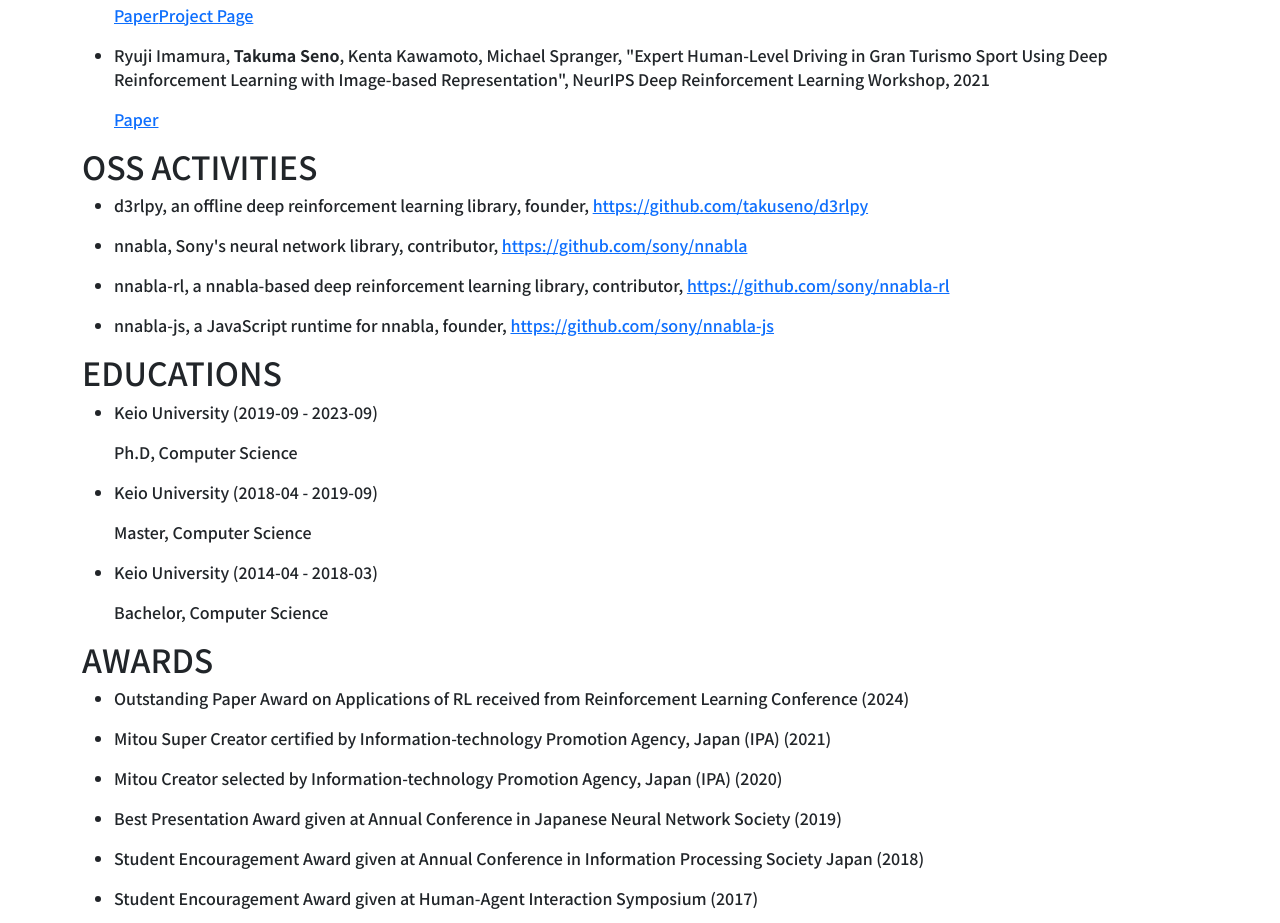
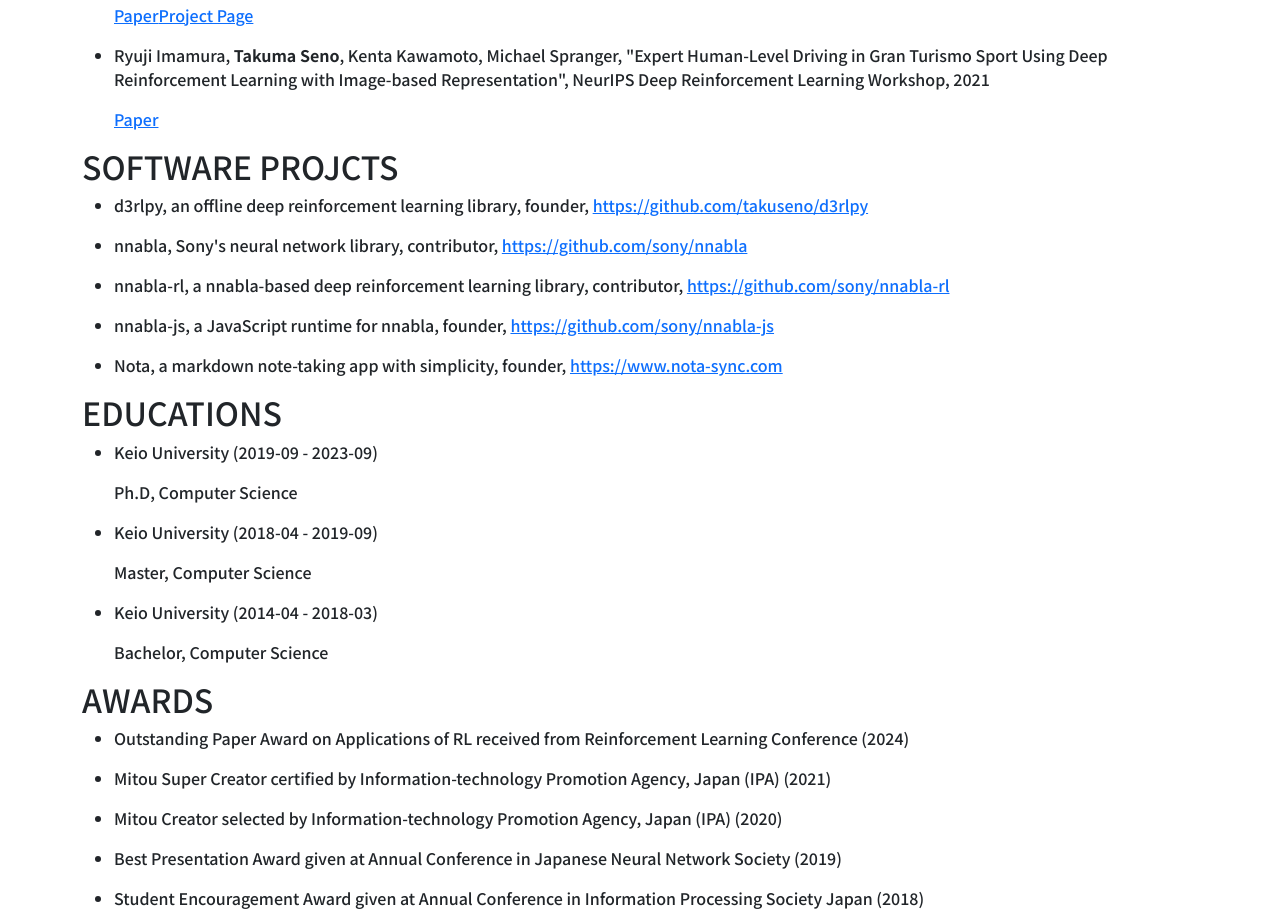
Before and after one commit to takuseno/takuseno.github.io, a Gatsby site: page / in a window 1280 px wide. Shown: the part 2646-3569 px from the top of the page. Built offline with nearby package versions, Linux system fonts and the light colour scheme; Gatsby itself is replaced by a stand-in of ours.

Commit message:
Add nota

```diff
--- a/package.json
+++ b/package.json
@@ -13,7 +13,7 @@
     "build": "gatsby build",
     "serve": "gatsby serve",
     "clean": "gatsby clean",
-    "deploy": "gatsby build && gh-pages -d public -b public"
+    "deploy": "NODE_OPTIONS=--openssl-legacy-provider gatsby build && gh-pages -d public -b public"
   },
   "dependencies": {
     "@fortawesome/fontawesome-svg-core": "^1.2.36",
--- a/src/pages/index.js
+++ b/src/pages/index.js
@@ -180,7 +180,7 @@ const EducationSection = () => {
 const ProjectSection = () => {
   return (
     <div>
-      <h2 className={sectionTitleStyle}>OSS ACTIVITIES</h2>
+      <h2 className={sectionTitleStyle}>SOFTWARE PROJCTS</h2>
       <div className={sectionContentStyle}>
         <ul className={contentListStyle}>
           <li>
@@ -194,6 +194,9 @@ const ProjectSection = () => {
           </li>
           <li>
             <p><span className={importantNameStyle}>nnabla-js</span>, a JavaScript runtime for nnabla, founder, <a href="https://github.com/sony/nnabla-js">https://github.com/sony/nnabla-js</a></p>
+          </li>
+          <li>
+            <p><span className={importantNameStyle}>Nota</span>, a markdown note-taking app with simplicity, founder, <a href="https://www.nota-sync.com">https://www.nota-sync.com</a></p>
           </li>
         </ul>
       </div>
```
